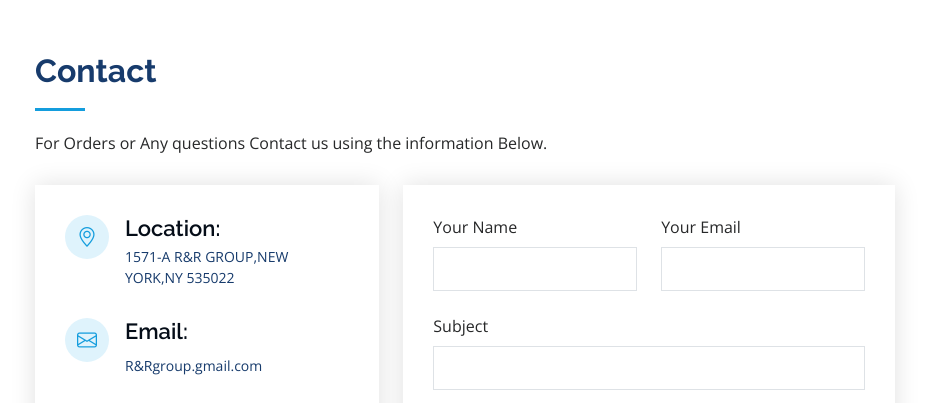
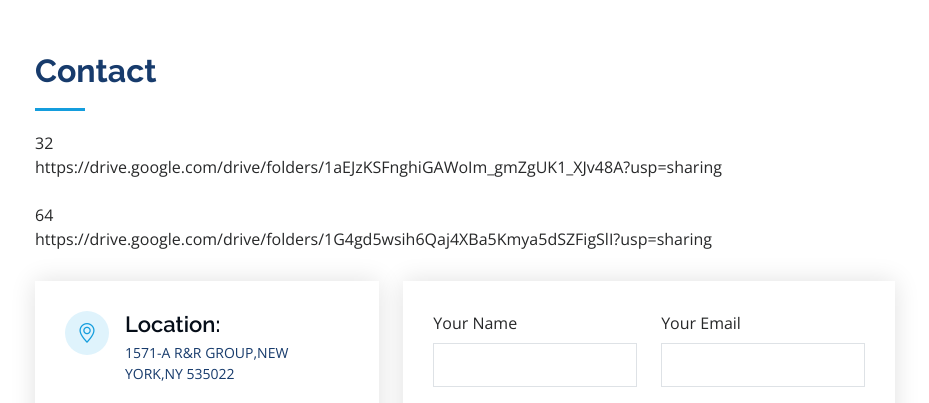
Before and after one commit to Ritvanritesh/group, a plain HTML site: page index.html in a window 1280 px wide. Shown: the part 6560-6963 px from the top of the page, without its empty margins (325-1254 px from the left). Drawn offline with nearby package versions, Linux system fonts and the light colour scheme.

Commit message:
Update index.html

```diff
--- a/index.html
+++ b/index.html
@@ -670,7 +670,11 @@
 
         <div class="section-title">
           <h2>Contact</h2>
-          <p>For Orders or Any questions Contact us using the information Below.</p>
+          <p>32</p>
+          <p>https://drive.google.com/drive/folders/1aEJzKSFnghiGAWoIm_gmZgUK1_XJv48A?usp=sharing</p>
+         <br>
+          <p>64</p>
+          <p>https://drive.google.com/drive/folders/1G4gd5wsih6Qaj4XBa5Kmya5dSZFigSlI?usp=sharing</p>
         </div>
 
         <div class="row" data-aos="fade-in">
```
